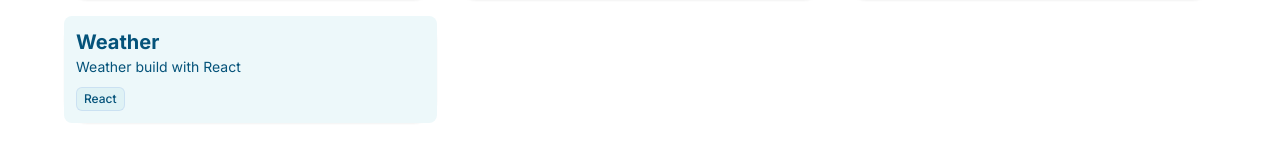
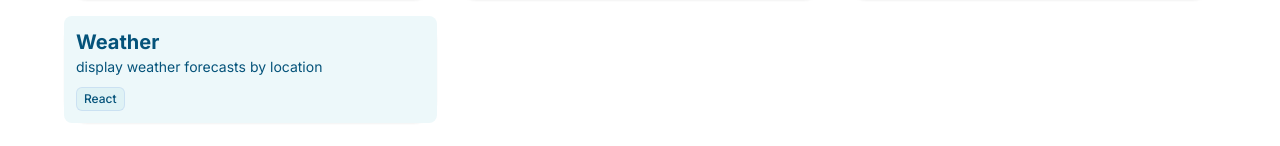
Before and after one commit to yulidarmaulana/basic-react, a React (Vite) app: page /project in a window 1280 px wide. Shown: the part 287-433 px from the top of the page. Built offline with nearby package versions, Linux system fonts and the light colour scheme.

Commit message:
fix position on caption setError

```diff
--- a/src/components/weather/Weather.tsx
+++ b/src/components/weather/Weather.tsx
@@ -37,8 +37,12 @@ const Weather: React.FC = () => {
 					Get
 				</button>
 
-				{error && <p>{error}</p>}
 			</div>
+
+			<div className="text-center w-full max-w-lg justify-items-center mx-auto">
+				{error && <p className='text-slate-800 text-lg font-medium dark:text-slate-100'>{error}</p>}
+			</div>
+
 			{weather && (
 				<div className='m-auto flex w-full max-w-lg items-center gap-2 px-5'>
 					<Card {...weather} />
--- a/src/store/project.ts
+++ b/src/store/project.ts
@@ -19,7 +19,7 @@ export const data = [
   },
   {
     title: "Weather",
-    description: "Weather build with React",
+    description: "display weather forecasts by location",
     stack: "React",
     url: '/weather'
   }
```
